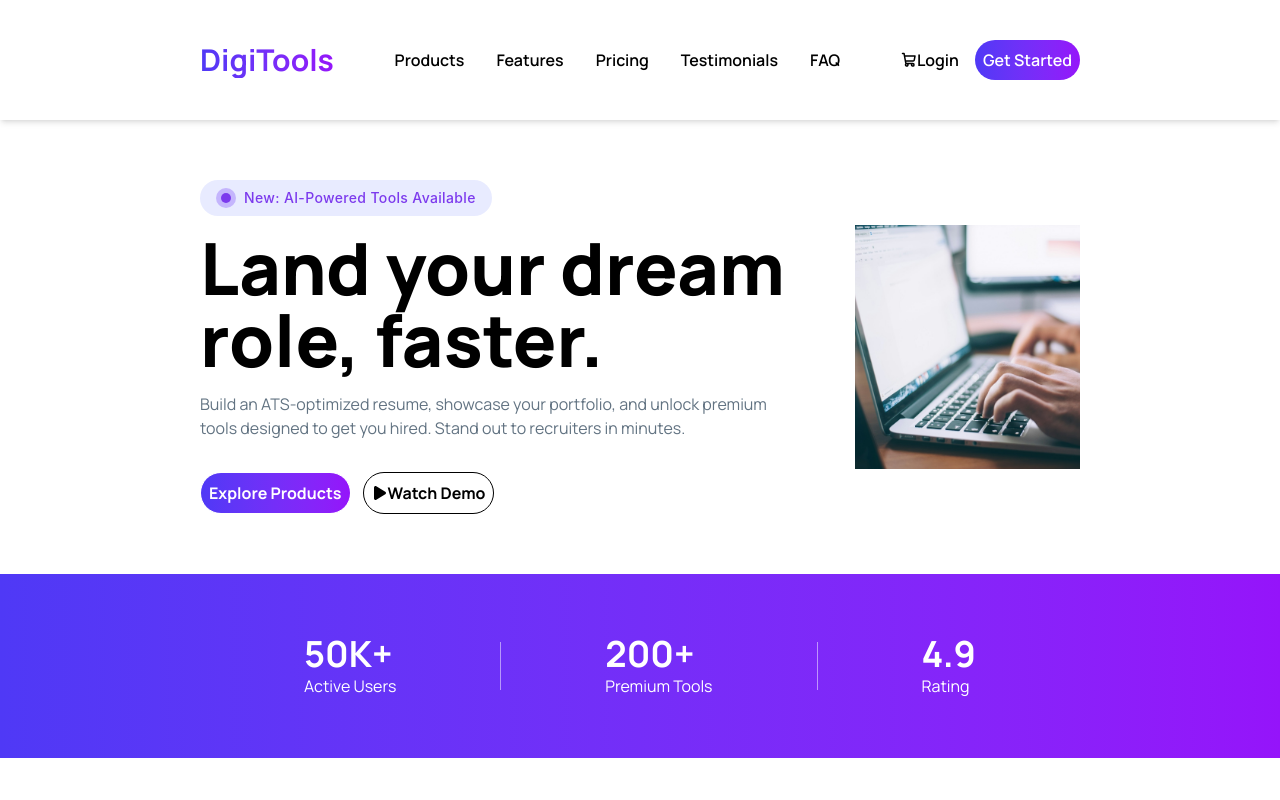
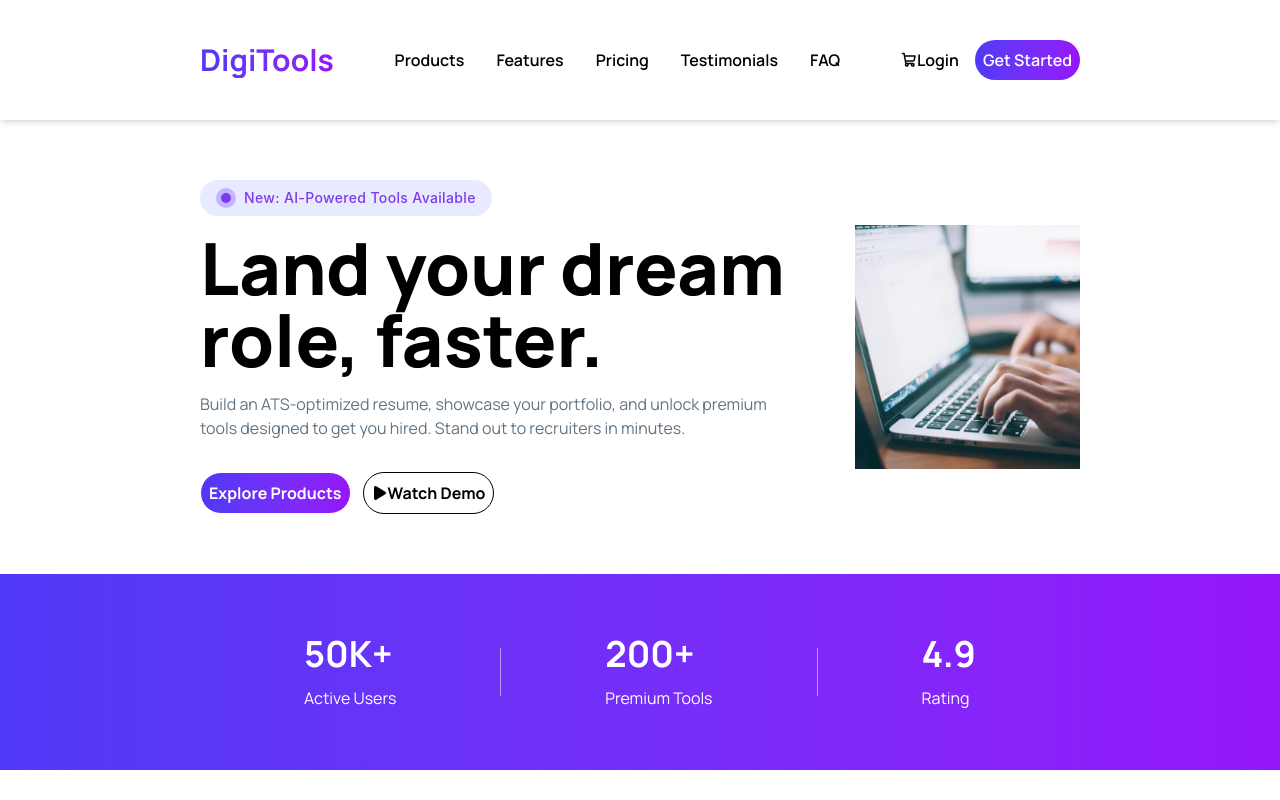
Before and after one commit to Jabir-Ahmed-43/DigiTools, a React (Vite) app: page / in a window 1280 px wide. Built offline with nearby package versions, Linux system fonts and the light colour scheme.

Commit message:
Trustbar issue solved

```diff
--- a/src/components/Trustbar/TrustBar.jsx
+++ b/src/components/Trustbar/TrustBar.jsx
@@ -1,19 +1,19 @@
 const TrustBar = () => {
   return (
-    <div className="flex justify-evenly items-center bg-gradient-to-r from-[#4F39F6] to-[#9514FA] py-15 px-50 text-white font-display">
+    <div className="flex justify-evenly items-center bg-gradient-to-r from-[#4F39F6] to-[#9514FA] py-15 px-50 text-white font-display ">
       <div className="">
         <h1 className="text-4xl font-bold">50K+</h1>
-        <p>Active Users</p>
+        <p className="mt-3">Active Users</p>
       </div>
-<div className="h-12 w-[1px] bg-white/50" />
+      <div className="h-12 w-[1px] bg-white/50" />
       <div>
         <h1 className="text-4xl font-bold">200+</h1>
-        <p>Premium Tools</p>
+        <p className="mt-3">Premium Tools</p>
       </div>
-<div className="h-12 w-[1px] bg-white/50" />
+      <div className="h-12 w-[1px] bg-white/50" />
       <div>
         <h1 className="text-4xl font-bold">4.9</h1>
-        <p>Rating</p>
+        <p className="mt-3">Rating</p>
       </div>
     </div>
   );
```
